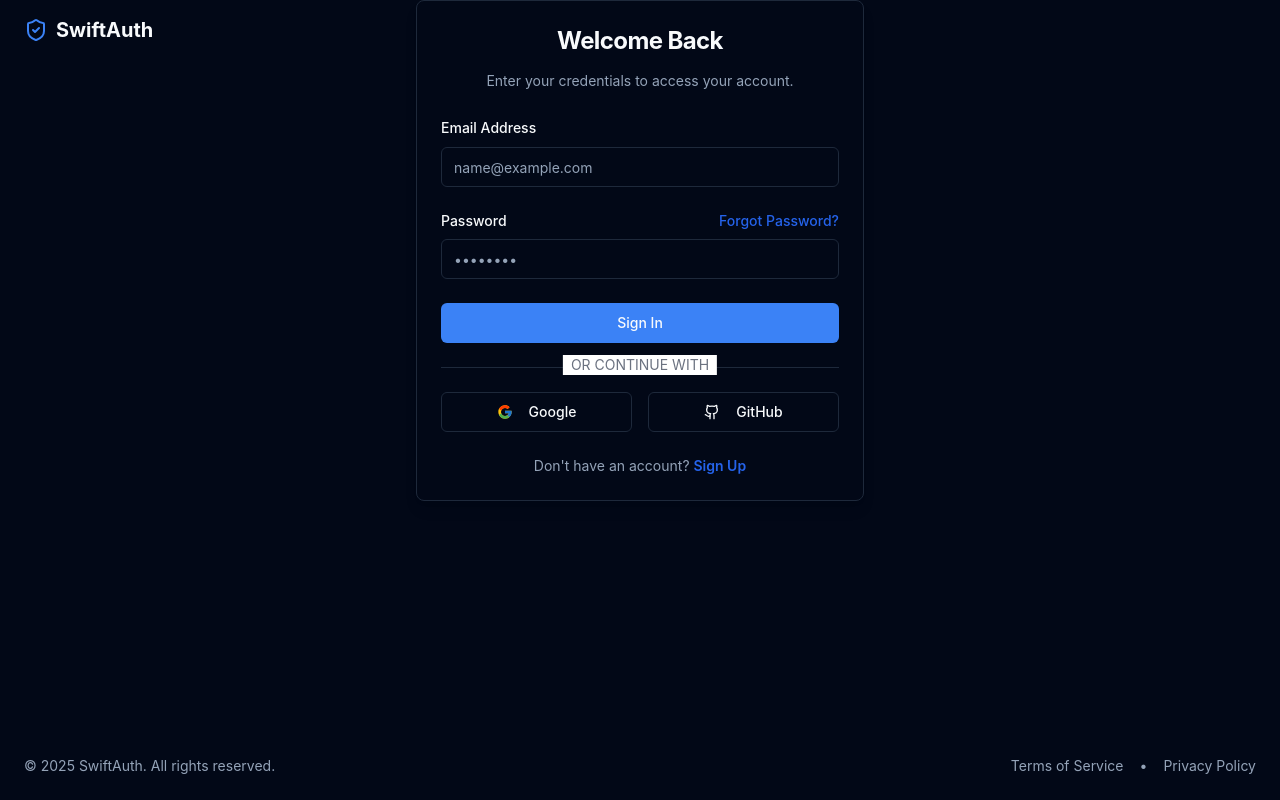
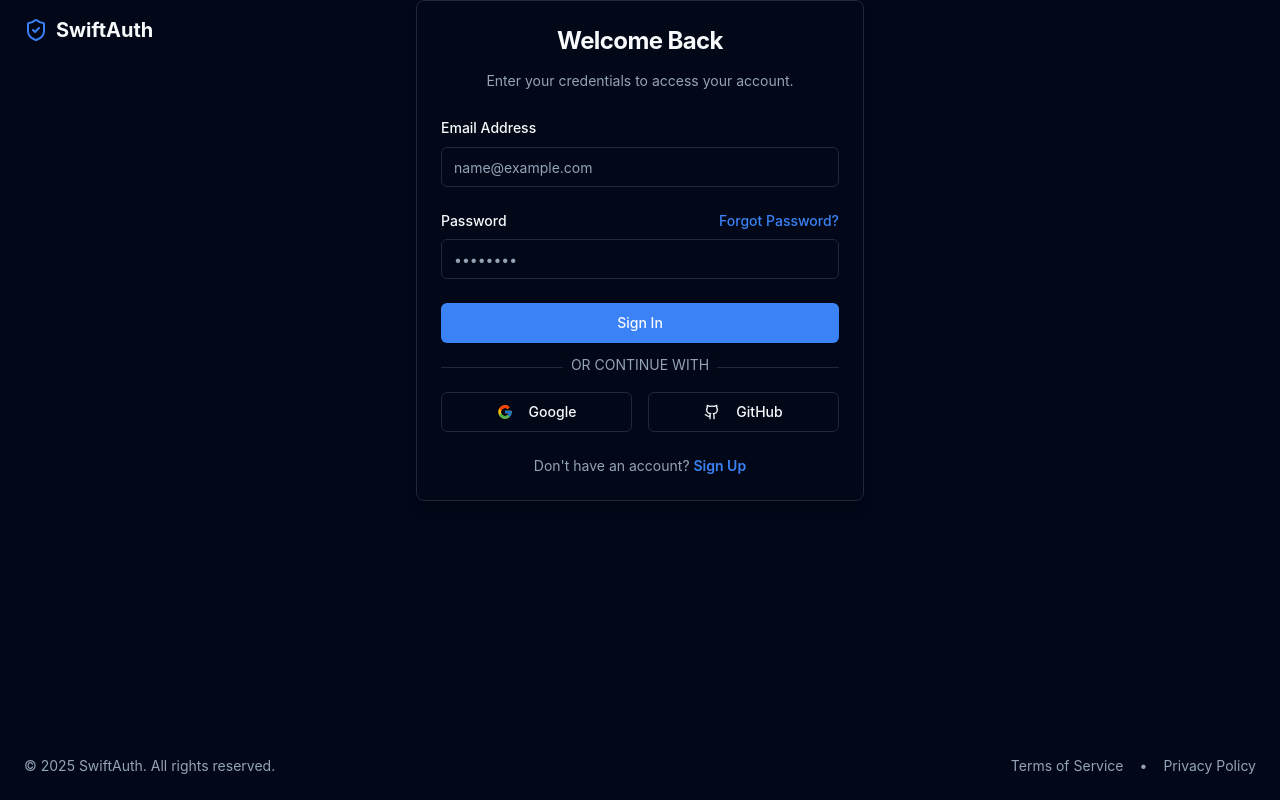
Before and after one commit to SadiqNaizam/mlo-a774-a489, a React (Vite) app: page / in a window 1280 px wide. Built offline with nearby package versions, Linux system fonts and the light colour scheme.

Commit message:
Updated code files via regeneration: LoginPage.tsx

```diff
--- a/src/pages/LoginPage.tsx
+++ b/src/pages/LoginPage.tsx
@@ -67,7 +67,7 @@ const LoginPage = () => {
           footer={
             <p>
               Don't have an account?{' '}
-              <Link to="/sign-up" className="font-semibold text-blue-600 hover:underline">
+              <Link to="/sign-up" className="font-semibold text-primary hover:underline">
                 Sign Up
               </Link>
             </p>
@@ -97,7 +97,7 @@ const LoginPage = () => {
                       <FormLabel>Password</FormLabel>
                       <Link
                         to="/forgot-password"
-                        className="text-sm font-medium text-blue-600 hover:underline"
+                        className="text-sm font-medium text-primary hover:underline"
                       >
                         Forgot Password?
                       </Link>
@@ -117,7 +117,7 @@ const LoginPage = () => {
 
           <div className="relative my-6">
             <Separator />
-            <span className="absolute left-1/2 -translate-x-1/2 -top-3 bg-white px-2 text-sm text-gray-500">
+            <span className="absolute left-1/2 -translate-x-1/2 -top-3 bg-card px-2 text-sm text-muted-foreground">
               OR CONTINUE WITH
             </span>
           </div>
```
